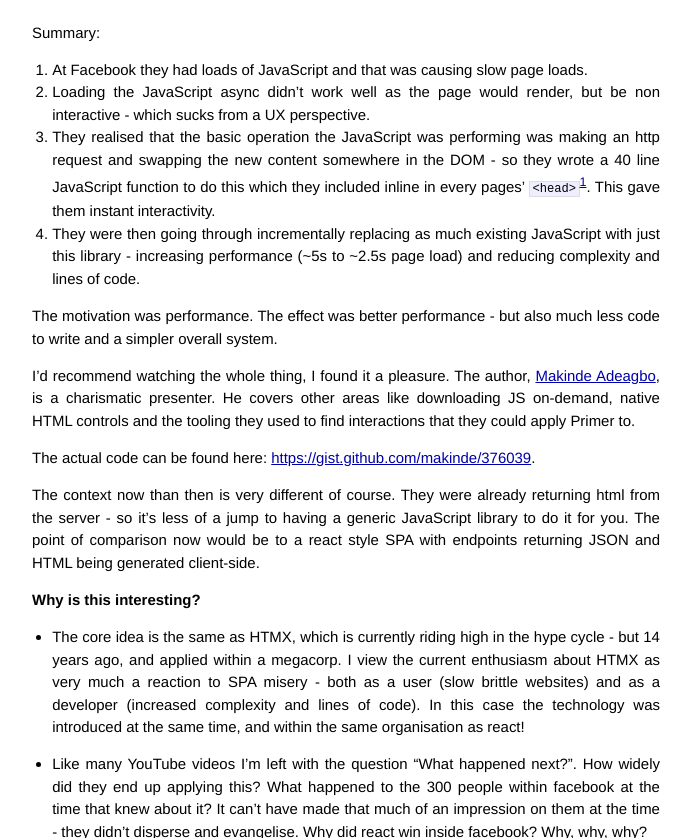
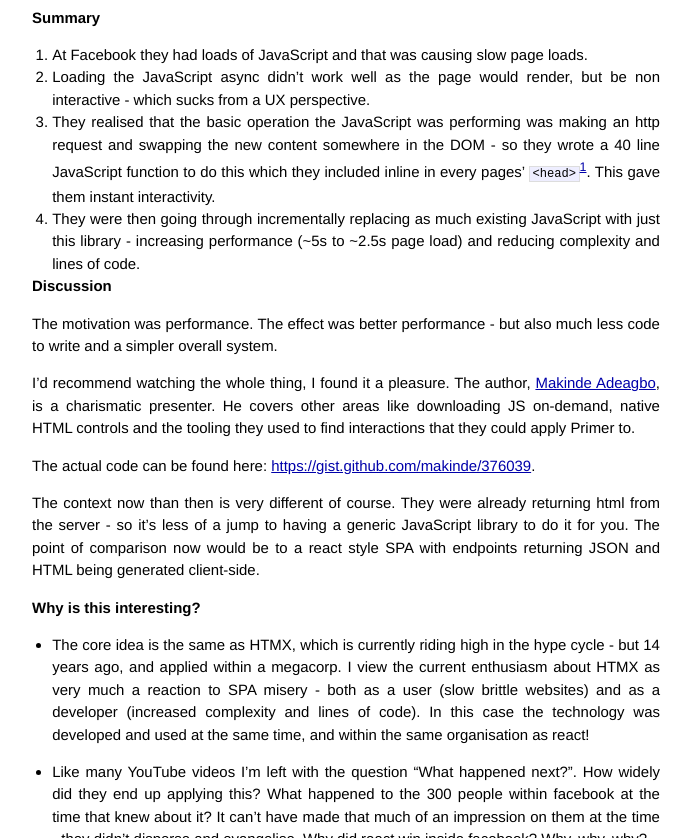
Before and after one commit to wmanley/wmanley.github.io, a Jekyll site: the page built from _posts/2024-02-20-primer-facebooks-htmx-from-2010.markdown, in a window 1280 px wide and 1400 px high. Shown: the part 562-1400 px from the top of the window, without its empty margins (294-985 px from the left). Built offline with Jekyll 4.4.1, drawn with Linux system fonts in a browser that asks for light colours; some of the changed text lies outside the part shown.

Commit message:
fixup! Add blog post: Primer: facebook's HTMX from 2010

```diff
--- a/_posts/2024-02-20-primer-facebooks-htmx-from-2010.markdown
+++ b/_posts/2024-02-20-primer-facebooks-htmx-from-2010.markdown
@@ -9,12 +9,14 @@ I recently discovered this 2010 JSConf presentation via [HTMX] discord:
 
 <iframe width="628" height="353" src="https://www.youtube-nocookie.com/embed/wHlyLEPtL9o?si=TCFtMn55aK0vtAlH" title="YouTube video player" frameborder="0" allow="accelerometer; autoplay; clipboard-write; encrypted-media; gyroscope; picture-in-picture; web-share" allowfullscreen></iframe>
 
-Summary:
+# Summary
 
 1. At Facebook they had loads of JavaScript and that was causing slow page loads.
 2. Loading the JavaScript async didn’t work well as the page would render, but be non interactive - which sucks from a UX perspective.
 3. They realised that the basic operation the JavaScript was performing was making an http request and swapping the new content somewhere in the DOM - so they wrote a 40 line JavaScript function to do this which they included inline in every pages’ `<head>`[^1]. This gave them instant interactivity.
 4. They were then going through incrementally replacing as much existing JavaScript with just this library - increasing performance (~5s to ~2.5s page load) and reducing complexity and lines of code.
+
+# Discussion
 
 The motivation was performance. The effect was better performance - but also much less code to write and a simpler overall system.
 
@@ -26,7 +28,7 @@ The context now than then is very different of course. They were already returni
 
 # Why is this interesting?
 
-* The core idea is the same as HTMX, which is currently riding high in the hype cycle - but 14 years ago, and applied within a megacorp. I view the current enthusiasm about HTMX as very much a reaction to SPA misery - both as a user (slow brittle websites) and as a developer (increased complexity and lines of code).  In this case the technology was introduced at the same time, and within the same organisation as react!
+* The core idea is the same as HTMX, which is currently riding high in the hype cycle - but 14 years ago, and applied within a megacorp. I view the current enthusiasm about HTMX as very much a reaction to SPA misery - both as a user (slow brittle websites) and as a developer (increased complexity and lines of code).  In this case the technology was developed and used at the same time, and within the same organisation as react!
 * Like many YouTube videos I'm left with the question "What happened next?".  How widely did they end up applying this?  What happened to the 300 people within facebook at the time that knew about it? It can't have made that much of an impression on them at the time - they didn't disperse and evangelise.  Why did react win inside facebook?  Why, why, why?
 
   Speculation:
```
Also changed, not shown: other parts of _posts/2024-02-20-primer-facebooks-htmx-from-2010.markdown (+3 -1 lines).
